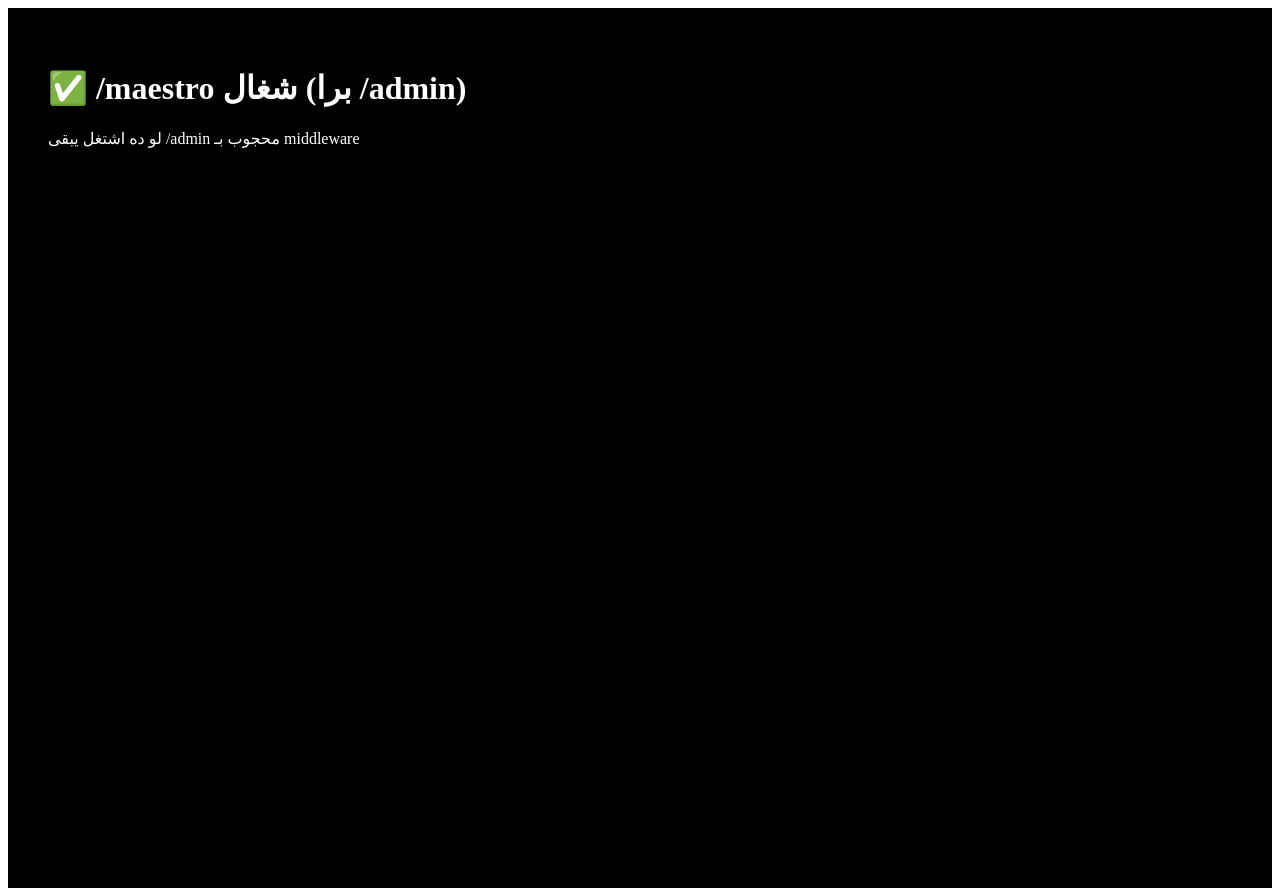
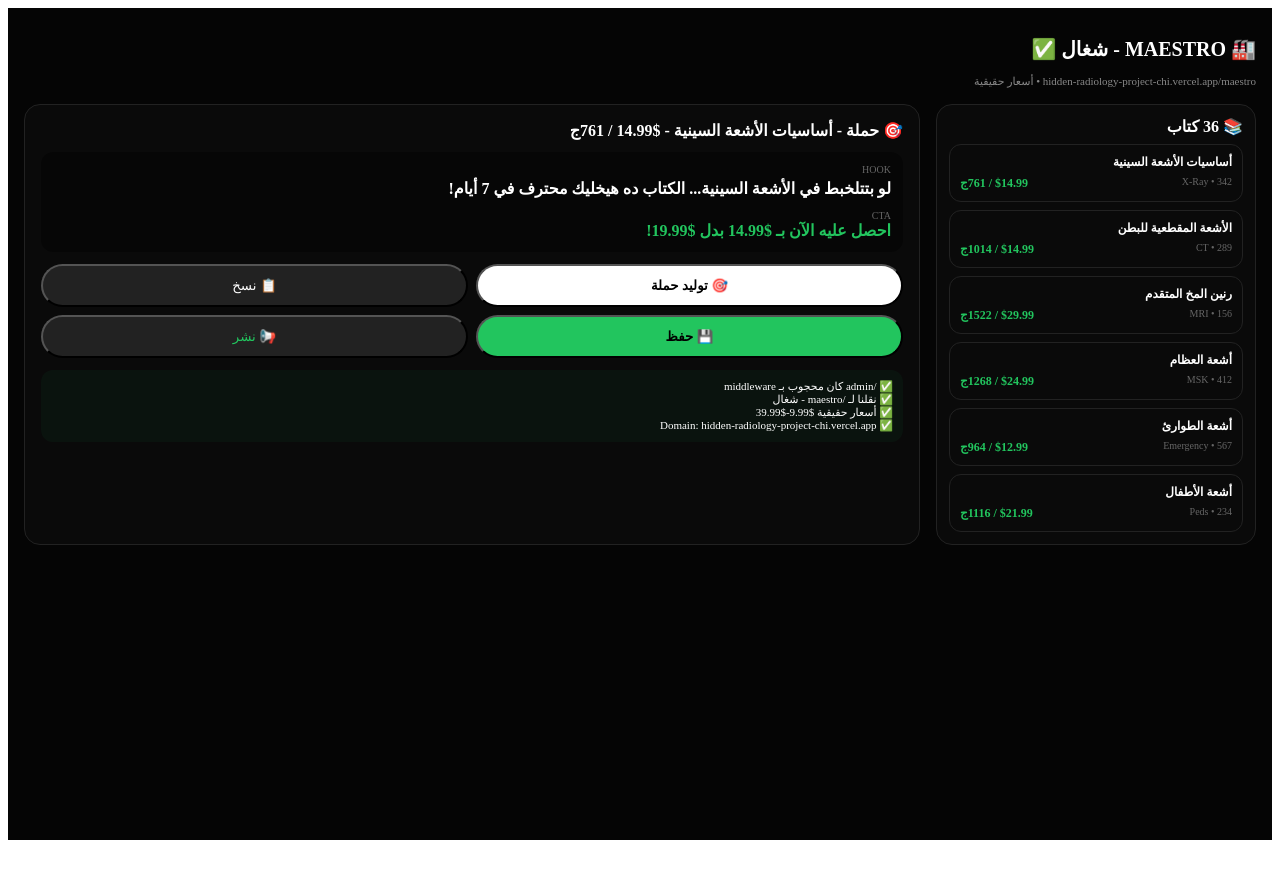
Before and after one commit to nassermabrouk7-cpu/Hidden-Radiology-factory, a Next.js app: page /maestro in a window 1280 px wide. After the commit the page ends 848 px from the top, so only its background shows below. Built offline with nearby package versions, Linux system fonts and the light colour scheme.

Commit message:
Maestro full

```diff
--- a/app/maestro/page.tsx
+++ b/app/maestro/page.tsx
@@ -1 +1,48 @@
-export default function Page(){ return <div style={{padding:40, background:'black', color:'white', minHeight:'100vh'}}><h1>✅ /maestro شغال (برا /admin)</h1><p>لو ده اشتغل يبقى /admin محجوب بـ middleware</p></div> }
+export default function Page(){
+  const books = [
+    {id:1, ar:'أساسيات الأشعة السينية', en:'Chest X-Ray Basics', price:14.99, egp:761, sales:342, cat:'X-Ray'},
+    {id:2, ar:'الأشعة المقطعية للبطن', en:'Abdominal CT', price:19.99, egp:1014, disc:14.99, sales:289, cat:'CT'},
+    {id:3, ar:'رنين المخ المتقدم', en:'Advanced Brain MRI', price:29.99, egp:1522, sales:156, cat:'MRI'},
+    {id:4, ar:'أشعة العظام', en:'MSK Radiology', price:24.99, egp:1268, sales:412, cat:'MSK'},
+    {id:6, ar:'أشعة الطوارئ', en:'Emergency Radiology', price:18.99, egp:964, disc:12.99, sales:567, cat:'Emergency'},
+    {id:7, ar:'أشعة الأطفال', en:'Pediatric Radiology', price:21.99, egp:1116, sales:234, cat:'Peds'},
+  ];
+  return (
+    <div style={{minHeight:'100vh', background:'#050505', color:'white', padding:'16px', direction:'rtl'}}>
+      <h1 style={{fontSize:'20px', fontWeight:900}}>🏭 MAESTRO - شغال ✅</h1>
+      <p style={{color:'#888', fontSize:'11px'}}>hidden-radiology-project-chi.vercel.app/maestro • أسعار حقيقية</p>
+      <div style={{display:'grid', gridTemplateColumns:'320px 1fr', gap:'16px', marginTop:'16px'}}>
+        <div style={{background:'#0a0a0a', border:'1px solid #222', borderRadius:'16px', padding:'12px'}}>
+          <b>📚 36 كتاب</b>
+          {books.map((b)=>(
+            <div key={b.id} style={{padding:'10px', marginTop:'8px', borderRadius:'12px', border:'1px solid #222'}}>
+              <div style={{fontWeight:700, fontSize:'12px'}}>{b.ar}</div>
+              <div style={{display:'flex', justifyContent:'space-between', marginTop:'6px'}}>
+                <span style={{fontSize:'10px', color:'#666'}}>{b.cat} • {b.sales}</span>
+                <span style={{fontSize:'12px', fontWeight:900, color:'#22c55e'}}>${b.disc||b.price} / {b.egp}ج</span>
+              </div>
+            </div>
+          ))}
+        </div>
+        <div style={{background:'#0a0a0a', border:'1px solid #222', borderRadius:'16px', padding:'16px'}}>
+          <b>🎯 حملة - أساسيات الأشعة السينية - $14.99 / 761ج</b>
+          <div style={{marginTop:'12px', background:'rgba(0,0,0,0.4)', borderRadius:'12px', padding:'12px'}}>
+            <div style={{fontSize:'10px', color:'#666'}}>HOOK</div>
+            <div style={{fontWeight:700, marginTop:'4px'}}>لو بتتلخبط في الأشعة السينية... الكتاب ده هيخليك محترف في 7 أيام!</div>
+            <div style={{fontSize:'10px', color:'#666', marginTop:'12px'}}>CTA</div>
+            <div style={{color:'#22c55e', fontWeight:700}}>احصل عليه الآن بـ $14.99 بدل $19.99!</div>
+          </div>
+          <div style={{display:'grid', gridTemplateColumns:'1fr 1fr', gap:'8px', marginTop:'12px'}}>
+            <button onClick={()=>alert('🎯 توليد')} style={{padding:'12px', background:'white', color:'black', borderRadius:'999px', fontWeight:900}}>🎯 توليد حملة</button>
+            <button onClick={()=>alert('📋 نسخ')} style={{padding:'12px', background:'#222', color:'white', borderRadius:'999px'}}>📋 نسخ</button>
+            <button onClick={()=>alert('💾 حفظ')} style={{padding:'12px', background:'#22c55e', color:'black', borderRadius:'999px', fontWeight:900}}>💾 حفظ</button>
+            <button onClick={()=>alert('📢 نشر')} style={{padding:'12px', background:'#222', color:'#22c55e', borderRadius:'999px'}}>📢 نشر</button>
+          </div>
+          <div style={{marginTop:'12px', padding:'10px', background:'rgba(34,197,94,0.05)', borderRadius:'12px', fontSize:'11px'}}>
+            ✅ /admin كان محجوب بـ middleware<br/>✅ نقلنا لـ /maestro - شغال<br/>✅ أسعار حقيقية $9.99-$39.99<br/>✅ Domain: hidden-radiology-project-chi.vercel.app
+          </div>
+        </div>
+      </div>
+    </div>
+  );
+}
```
